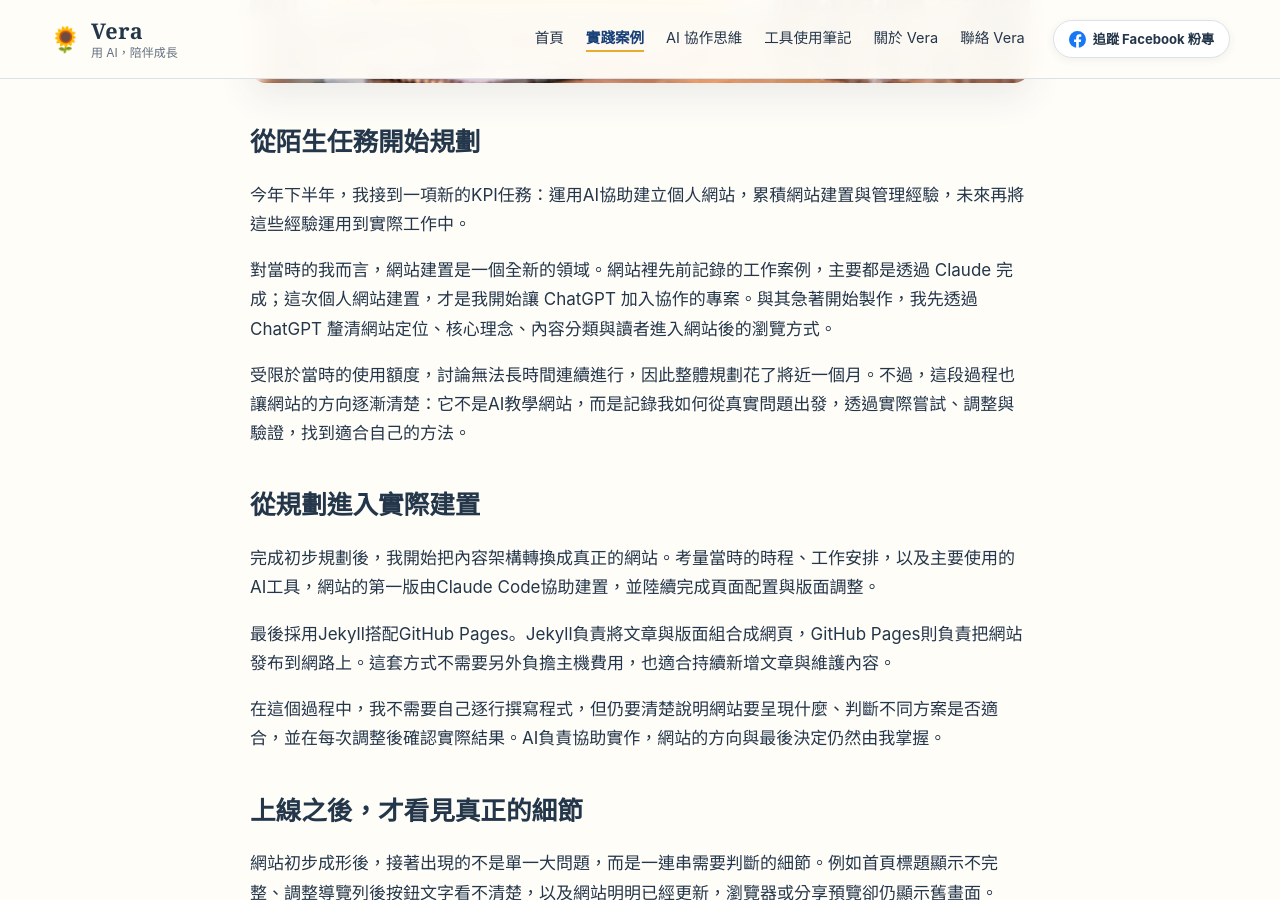
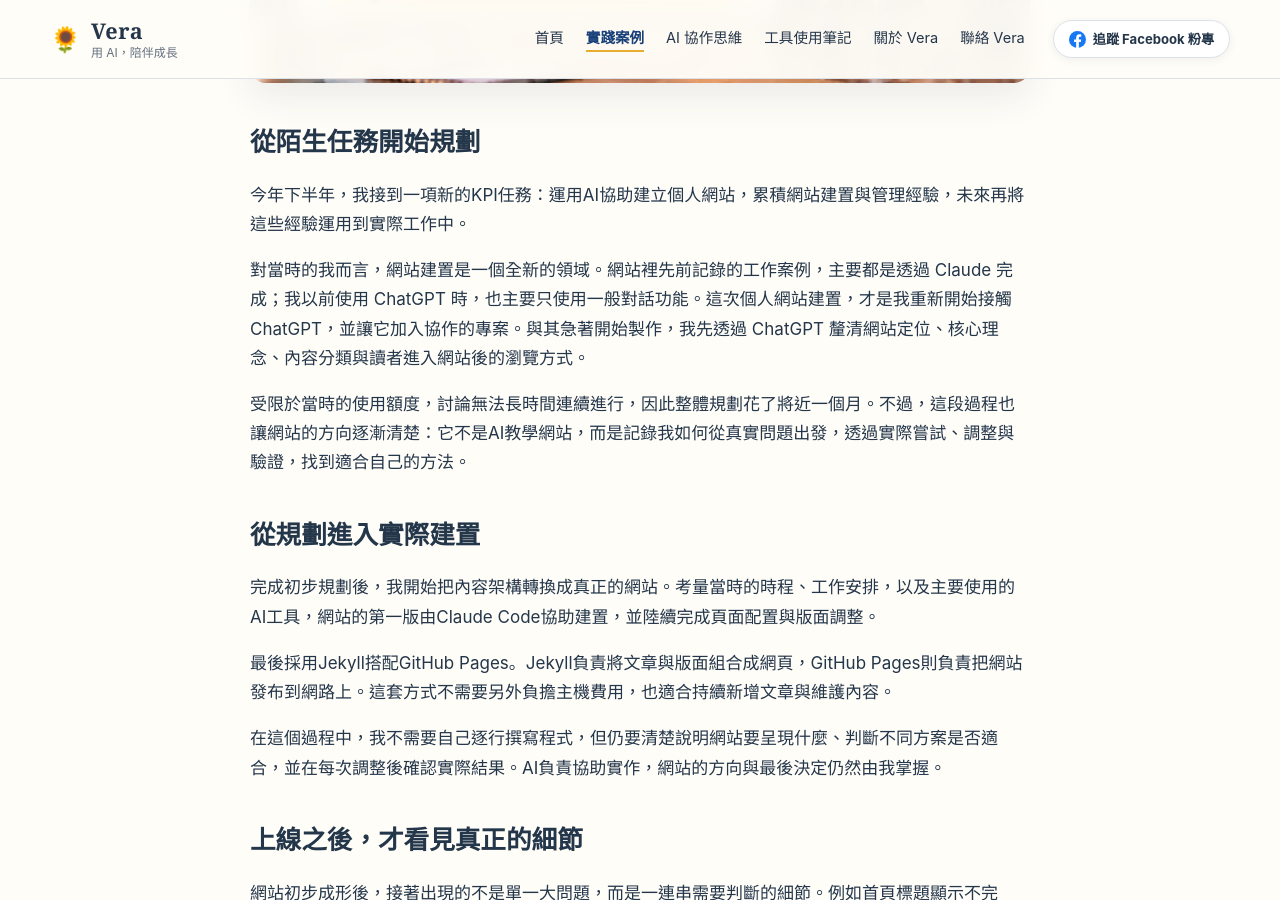
Before and after one commit to Vera-With-AI/Vera-With-AI.github.io, a Jekyll site: the page built from _posts/2026-09-24-first-ai-built-personal-website.md, in a window 1280 px wide and 900 px high, scrolled down 831 px. Built offline with Jekyll 4.4.1, drawn with Linux system fonts in a browser that asks for light colours.

Commit message:
補充 ChatGPT 使用脈絡

```diff
--- a/_posts/2026-09-24-first-ai-built-personal-website.md
+++ b/_posts/2026-09-24-first-ai-built-personal-website.md
@@ -14,7 +14,7 @@ image_alt: "第一次用AI架站三個實作重點圖卡"
 
 今年下半年，我接到一項新的KPI任務：運用AI協助建立個人網站，累積網站建置與管理經驗，未來再將這些經驗運用到實際工作中。
 
-對當時的我而言，網站建置是一個全新的領域。網站裡先前記錄的工作案例，主要都是透過 Claude 完成；這次個人網站建置，才是我開始讓 ChatGPT 加入協作的專案。與其急著開始製作，我先透過 ChatGPT 釐清網站定位、核心理念、內容分類與讀者進入網站後的瀏覽方式。
+對當時的我而言，網站建置是一個全新的領域。網站裡先前記錄的工作案例，主要都是透過 Claude 完成；我以前使用 ChatGPT 時，也主要只使用一般對話功能。這次個人網站建置，才是我重新開始接觸 ChatGPT，並讓它加入協作的專案。與其急著開始製作，我先透過 ChatGPT 釐清網站定位、核心理念、內容分類與讀者進入網站後的瀏覽方式。
 
 受限於當時的使用額度，討論無法長時間連續進行，因此整體規劃花了將近一個月。不過，這段過程也讓網站的方向逐漸清楚：它不是AI教學網站，而是記錄我如何從真實問題出發，透過實際嘗試、調整與驗證，找到適合自己的方法。
 
```
